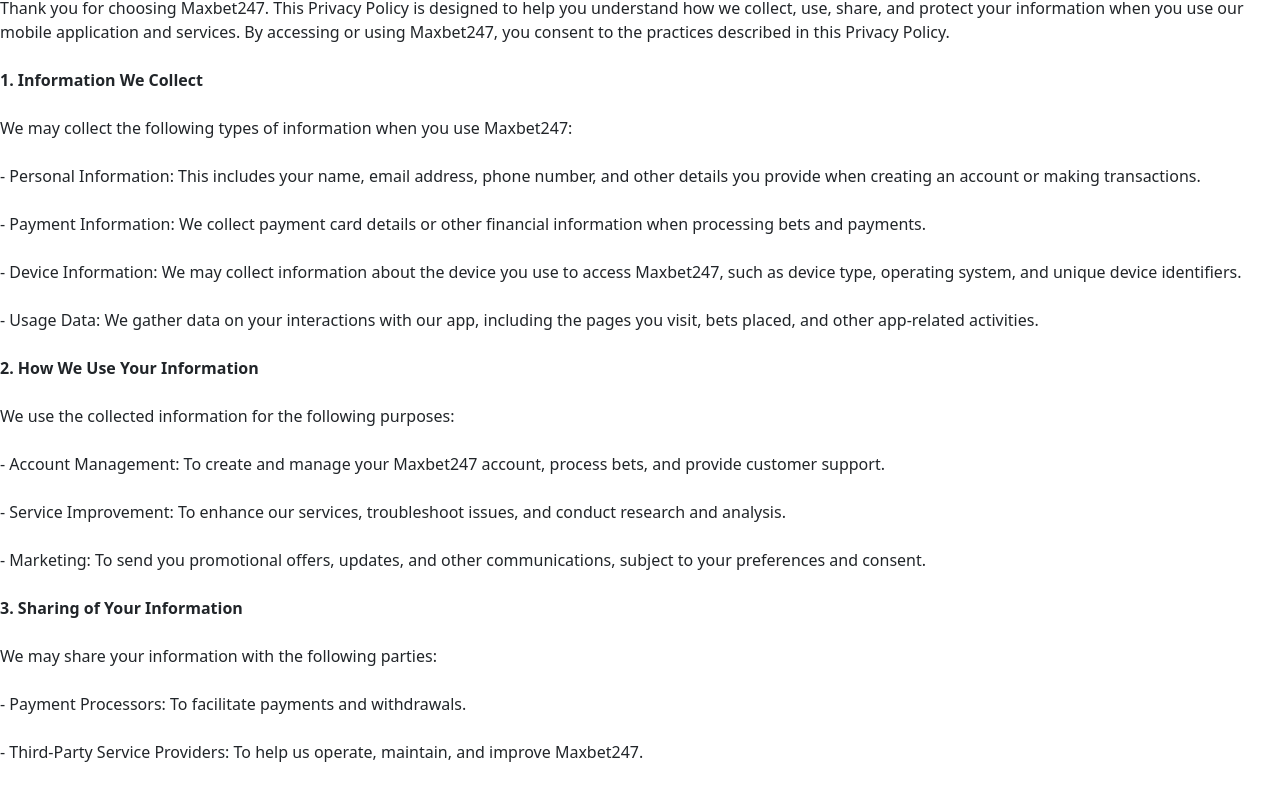
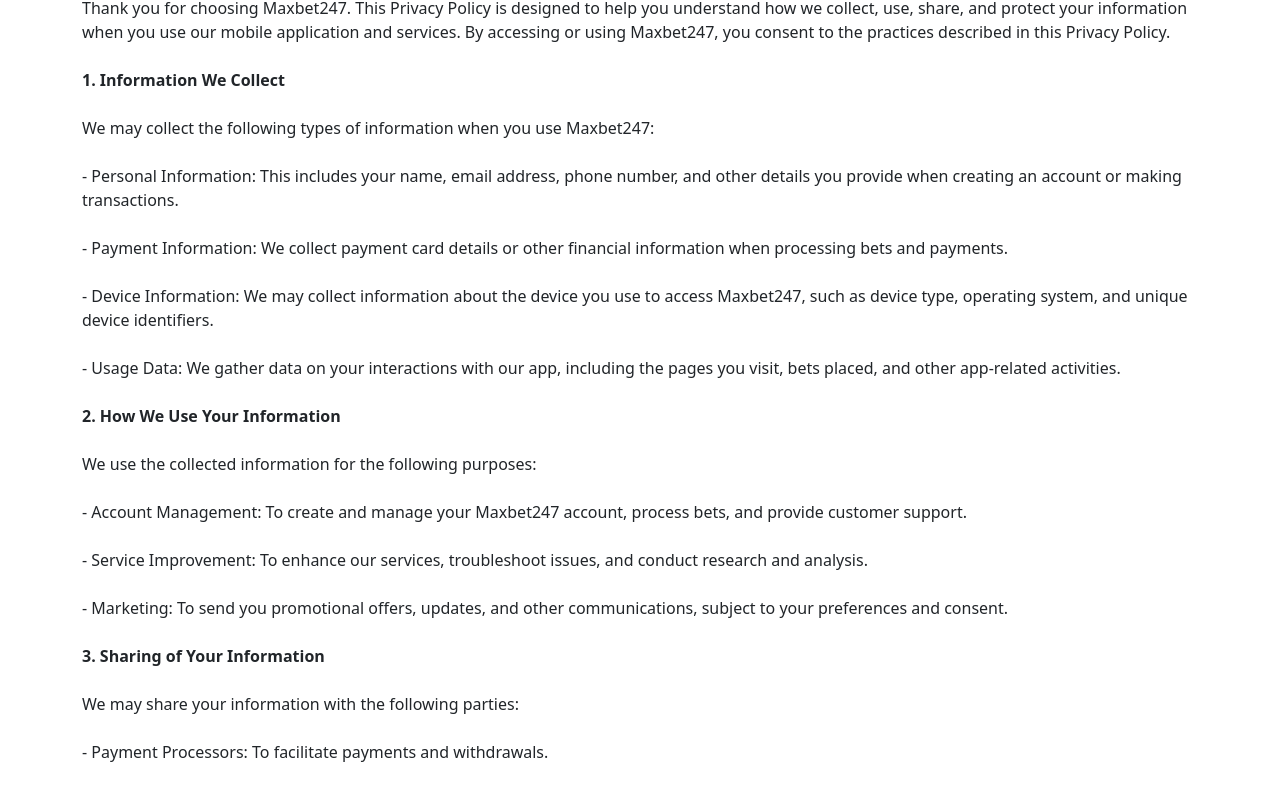
Before and after one commit to maxbetlotto/policy, a plain HTML site: page index.html in a window 1280 px wide. Shown: the part 60-853 px from the top of the page. Drawn offline with nearby package versions, Linux system fonts and the light colour scheme.

Commit message:
Update index.html

```diff
--- a/index.html
+++ b/index.html
@@ -8,9 +8,10 @@
     <!-- Bootstrap CSS -->
     <link href="https://cdn.jsdelivr.net/npm/bootstrap@5.0.2/dist/css/bootstrap.min.css" rel="stylesheet" integrity="sha384-EVSTQN3/azprG1Anm3QDgpJLIm9Nao0Yz1ztcQTwFspd3yD65VohhpuuCOmLASjC" crossorigin="anonymous">
 
-    <title>Hello, world!</title>
+    <title>Privacy Policy for Maxbet247</title>
   </head>
   <body>
+    <div class="container">
     <h1>Privacy Policy for Maxbet247</h1>
 
     <p>
@@ -83,7 +84,7 @@
 <br><br>
 Your privacy is essential to us, and we are committed to protecting your data.
     </p>
-
+</div>
     <!-- Optional JavaScript; choose one of the two! -->
 
     <!-- Option 1: Bootstrap Bundle with Popper -->
```
